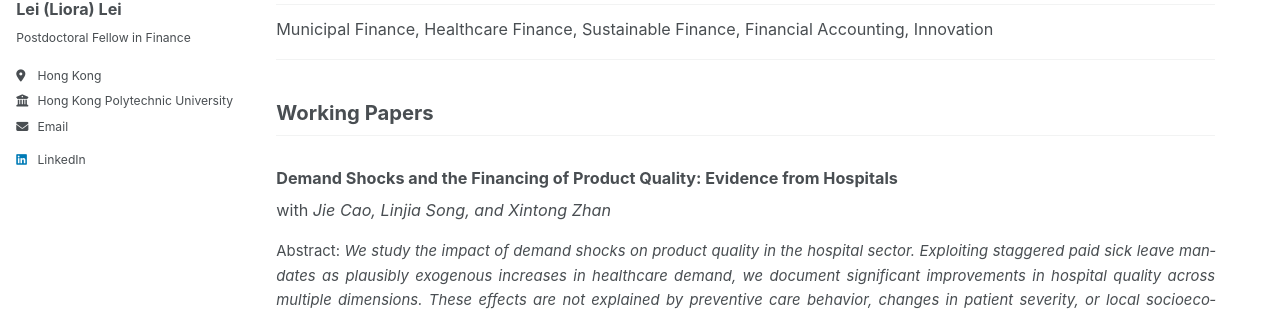
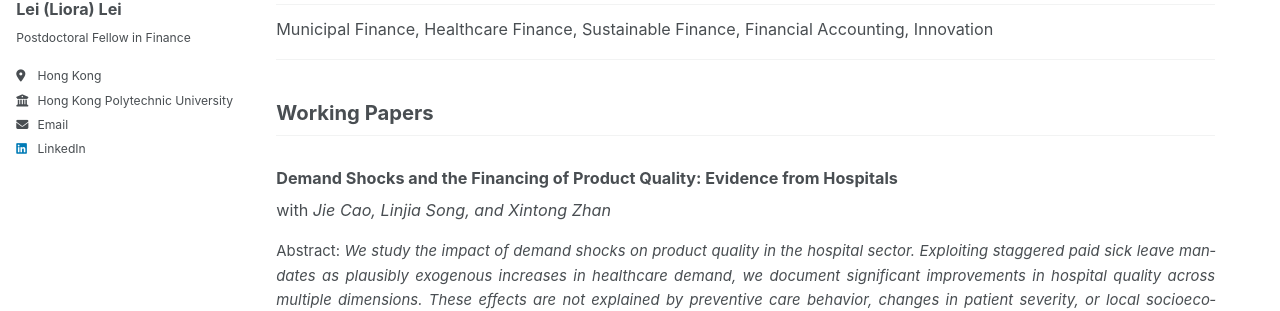
Before and after one commit to Liora-Lei/Lei-Lei, a Jekyll site: the page built from _pages/about.md, in a window 1280 px wide. Shown: the part 300-611 px from the top of the page. Built offline with Jekyll 4.4.1, drawn with Linux system fonts in a browser that asks for light colours; a script that is not in the unit is left out.

Commit message:
Make profile icon row spacing consistent

```diff
--- a/_sass/layout/_sidebar.scss
+++ b/_sass/layout/_sidebar.scss
@@ -174,12 +174,6 @@
   position: relative;
   cursor: auto;
 
-  li:last-child {
-    a {
-      margin-bottom: 0;
-    }
-  }
-
   @include breakpoint($large) {
     display: block;
     width: fit-content;
@@ -255,16 +249,23 @@
 
   li {
     white-space: nowrap;
+    margin-bottom: 0.5em;
+
+    &:last-child {
+      margin-bottom: 0;
+    }
   }
 
   a {
     display: inline-block;
-    margin-bottom: 5px;
+    vertical-align: top;
+    margin-bottom: 0;
     padding-right: 5px;
-    padding-top: 2px;
-    padding-bottom: 2px;
+    padding-top: 0;
+    padding-bottom: 0;
     color: inherit;
     font-size: $type-size-5;
+    line-height: inherit;
     text-decoration: none;
 
     &:hover {
```
